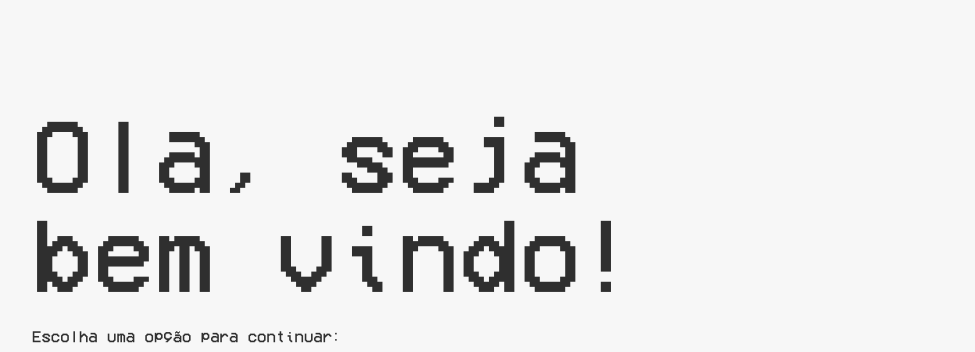
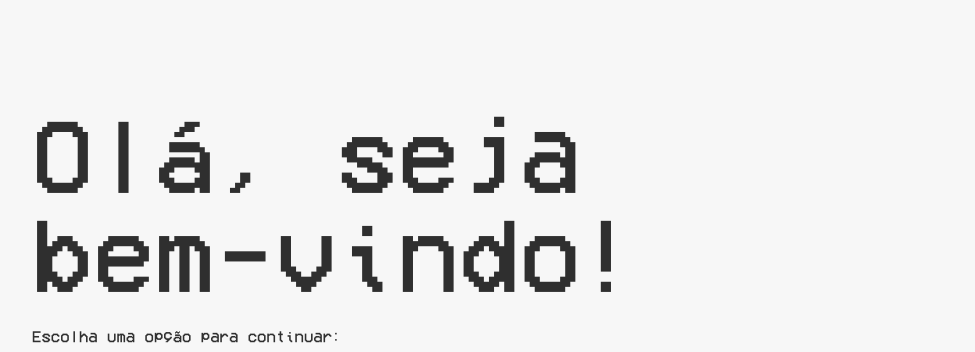
Before and after one commit to AndredeQueirozPatrinicola/andrepatrinicola.com, a React (Vite) app in the folder apps/site/: page / in a window 1280 px wide. Shown: the top 352 px of the page, without its empty margins (152-1127 px from the left). Built offline with nearby package versions, Linux system fonts and the light colour scheme.

Commit message:
correções ortograficas

```diff
--- a/apps/site/src/pages/HomePage.tsx
+++ b/apps/site/src/pages/HomePage.tsx
@@ -27,7 +27,7 @@ export function HomePage() {
     <main className="page-shell">
       <Header id='header'>
         <h1>
-          <TextType id="header-text-type" text={["Ola, seja bem vindo!"]} typingSpeed={150}/>
+          <TextType id="header-text-type" text={["Olá, seja bem-vindo!"]} typingSpeed={150}/>
         </h1>
         <p>
           <TextType id="header-text-type" text={["Escolha uma opção para continuar: "]} typingSpeed={50}/>
```
